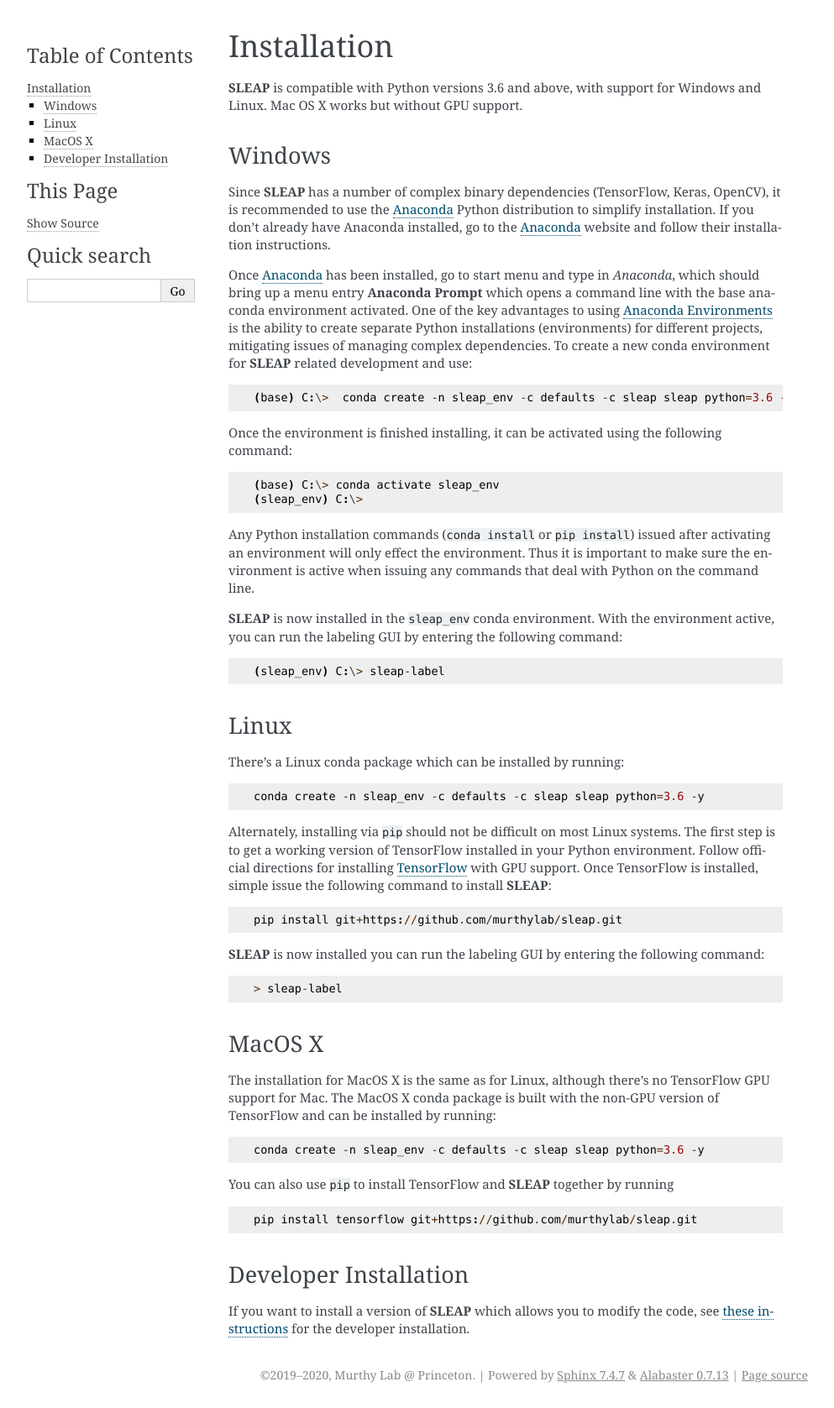
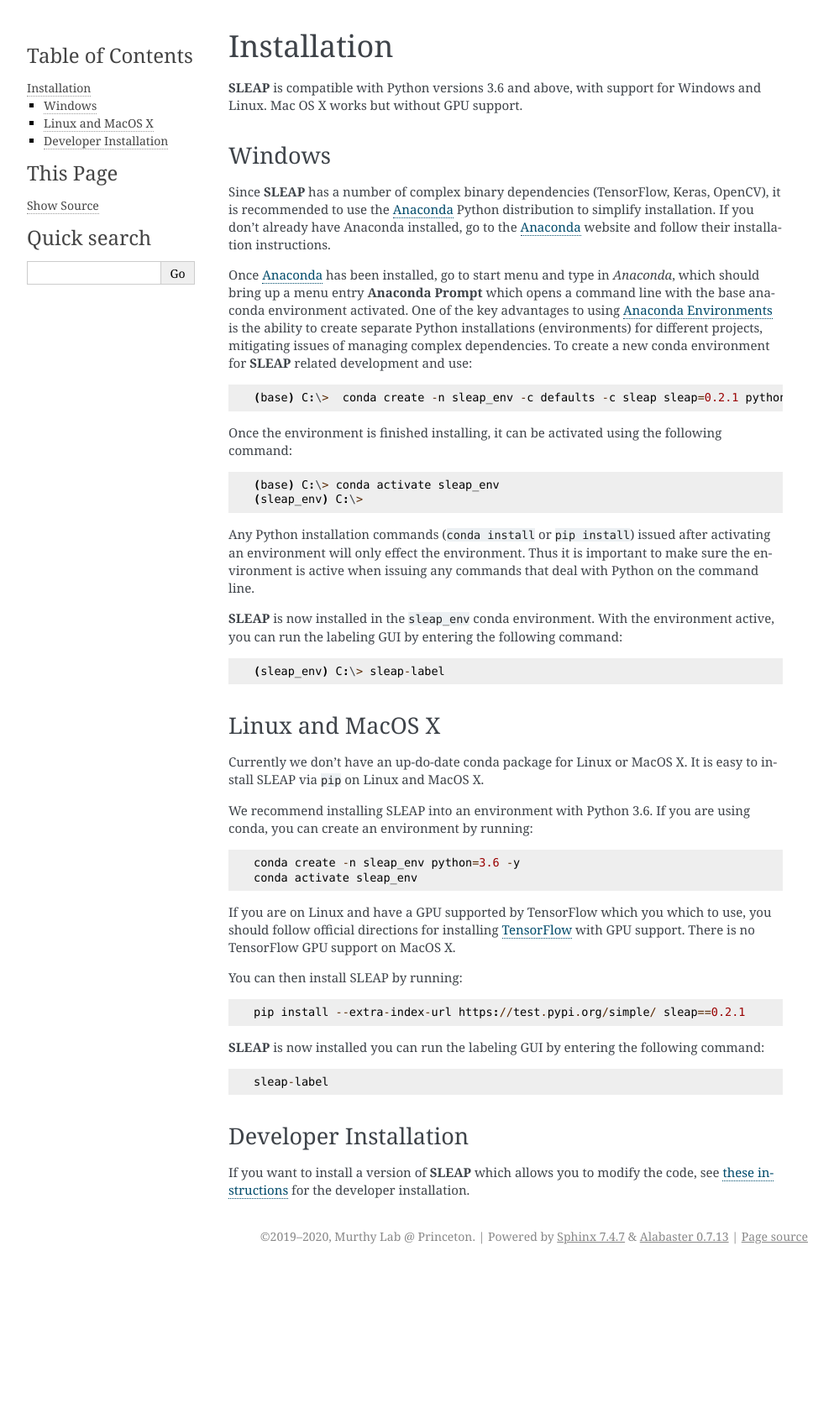
Before and after one commit to mingxiaowei/jelly-sleap, a Sphinx documentation site: the page built from docs/guides/installation.rst, in a window 1280 px wide. Shown: the whole page at 84% size, without its empty margins (148-1141 px from the left). Built offline with Sphinx 7.4.7, drawn with Linux system fonts in a browser that asks for light colours; pages that are not in the unit, such as notebooks, are missing from menus; after the commit the page ends 1512 px from its top, so only the background shows below that.

Commit message:
Update install instructions.
- use pypi package for linux and mac since conda isn't updated
- explicitly specify sleap v0.2.1 since that's available non-beta
  and unless specified we often get older version installed

```diff
--- a/docs/guides/installation.rst
+++ b/docs/guides/installation.rst
@@ -19,7 +19,7 @@
 
 ::
 
-    (base) C:\>  conda create -n sleap_env -c defaults -c sleap sleap python=3.6 -y
+    (base) C:\>  conda create -n sleap_env -c defaults -c sleap sleap=0.2.1 python=3.6 -y
 
 Once the environment is finished installing, it can be activated using the following command:
 
@@ -42,43 +42,35 @@
 .. _Anaconda: https://www.anaconda.com/distribution/
 .. _Anaconda Environments: https://docs.conda.io/projects/conda/en/latest/user-guide/tasks/manage-environments.html
 
-Linux
------
+Linux and MacOS X
+-----------------
 
-There's a Linux conda package which can be installed by running:
+Currently we don't have an up-do-date conda package for Linux or MacOS X. It is easy to install SLEAP via :code:`pip` on Linux and MacOS X.
+
+We recommend installing SLEAP into an environment with Python 3.6. If you are using conda, you can create an environment by running:
 
 ::
 
-    conda create -n sleap_env -c defaults -c sleap sleap python=3.6 -y
+    conda create -n sleap_env python=3.6 -y
+    conda activate sleap_env
 
-Alternately, installing via :code:`pip` should not be difficult on most Linux systems. The first step is to get a working version of TensorFlow installed in your Python environment. Follow official directions for installing TensorFlow_ with GPU support. Once TensorFlow is installed, simple issue the following command to install **SLEAP**:
+If you are on Linux and have a GPU supported by TensorFlow which you which to use, you should follow official directions for installing TensorFlow_ with GPU support. There is no TensorFlow GPU support on MacOS X.
 
 .. _TensorFlow: https://www.tensorflow.org/install/gpu
 
+
+
+You can then install SLEAP by running:
+
 ::
 
-    pip install git+https://github.com/murthylab/sleap.git
+    pip install --extra-index-url https://test.pypi.org/simple/ sleap==0.2.1
 
 **SLEAP** is now installed you can run the labeling GUI by entering the following command:
 
 ::
 
-> sleap-label
-
-MacOS X
--------
-
-The installation for MacOS X is the same as for Linux, although there's no TensorFlow GPU support for Mac. The MacOS X conda package is built with the non-GPU version of TensorFlow and can be installed by running:
-
-::
-
-    conda create -n sleap_env -c defaults -c sleap sleap python=3.6 -y
-
-You can also use :code:`pip` to install TensorFlow and **SLEAP** together by running
-
-::
-
-    pip install tensorflow git+https://github.com/murthylab/sleap.git
+    sleap-label
 
 Developer Installation
 ----------------------
```
